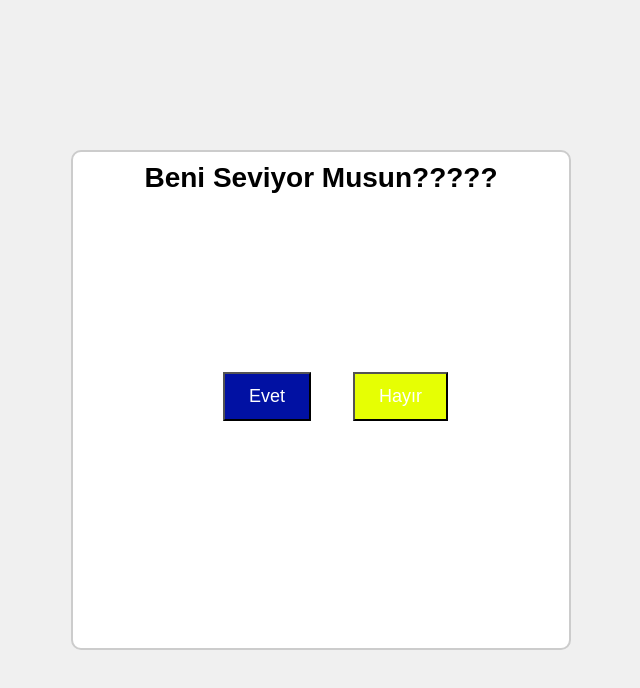
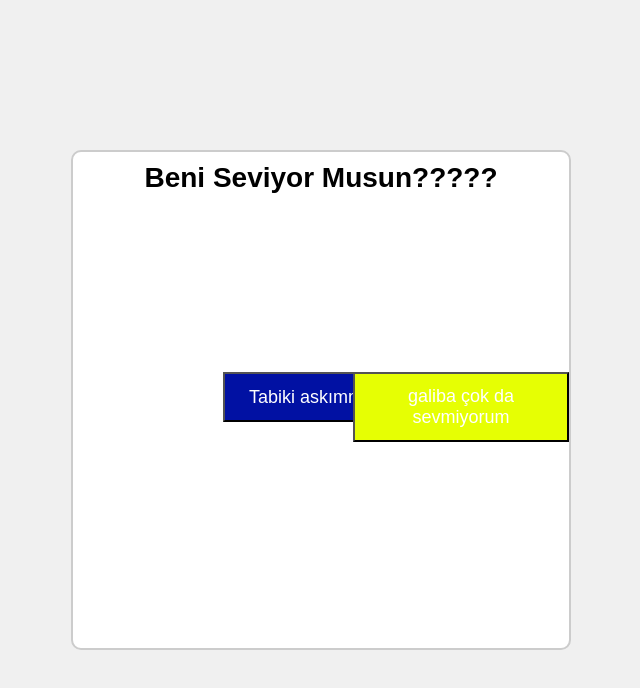
Before and after one commit to umutbgr/proje, a plain HTML site: page index.html in a window 1280 px wide. Shown: the whole page, without its empty margins (319-959 px from the left). Drawn offline with Linux system fonts and the light colour scheme.

Commit message:
Update index.html

```diff
--- a/index.html
+++ b/index.html
@@ -63,8 +63,8 @@
 <body>
   <div class="container">
     <h2>Beni Seviyor Musun?????</h2>
-    <button id="evet" onclick="window.location.href='basarilar.html'">Evet</button>
-    <button id="hayir">Hayır</button>
+    <button id="evet" onclick="window.location.href='basarilar.html'">Tabiki askımmm💖💖</button>
+    <button id="hayir">galiba çok da sevmiyorum</button>
   </div>
 
   <script>
```
